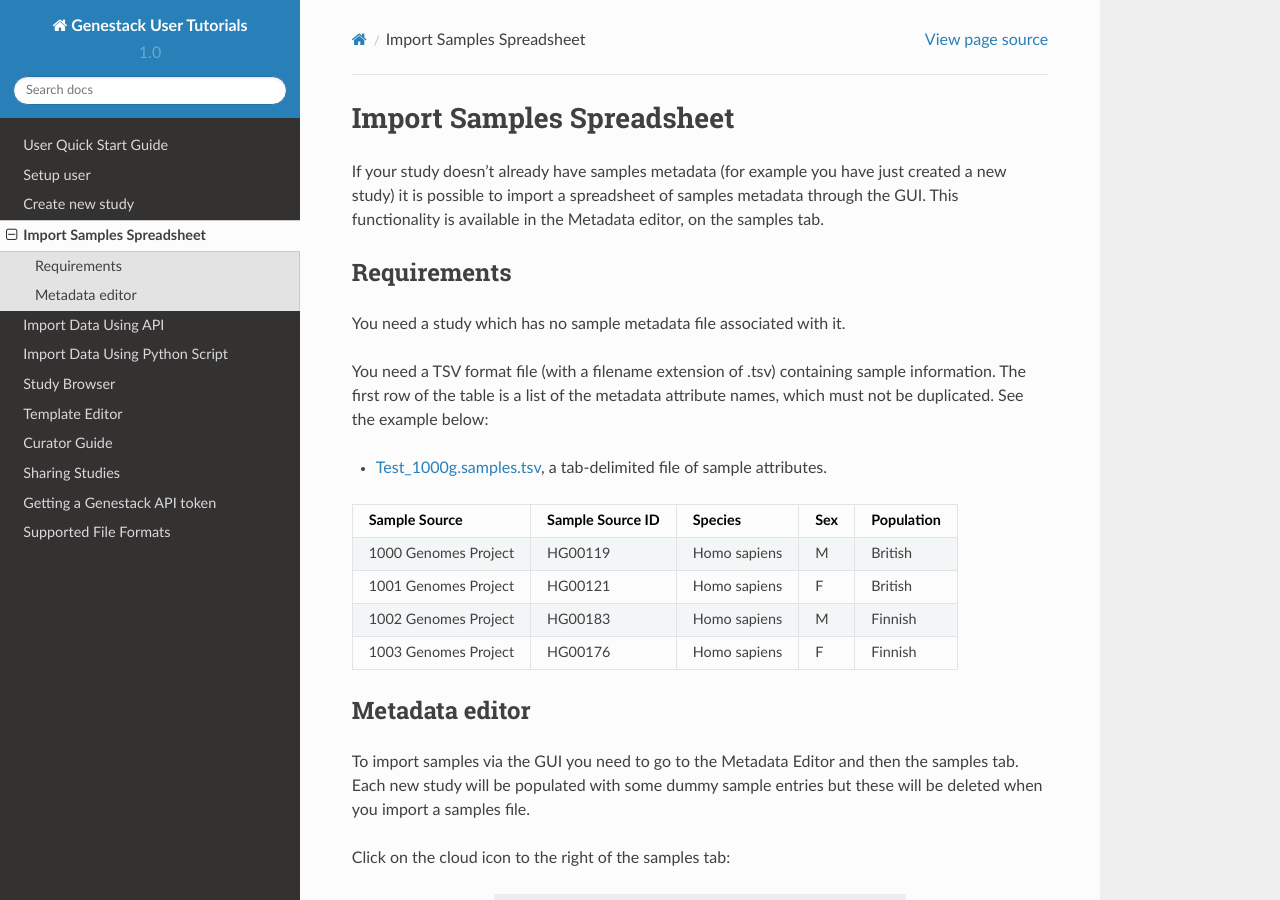
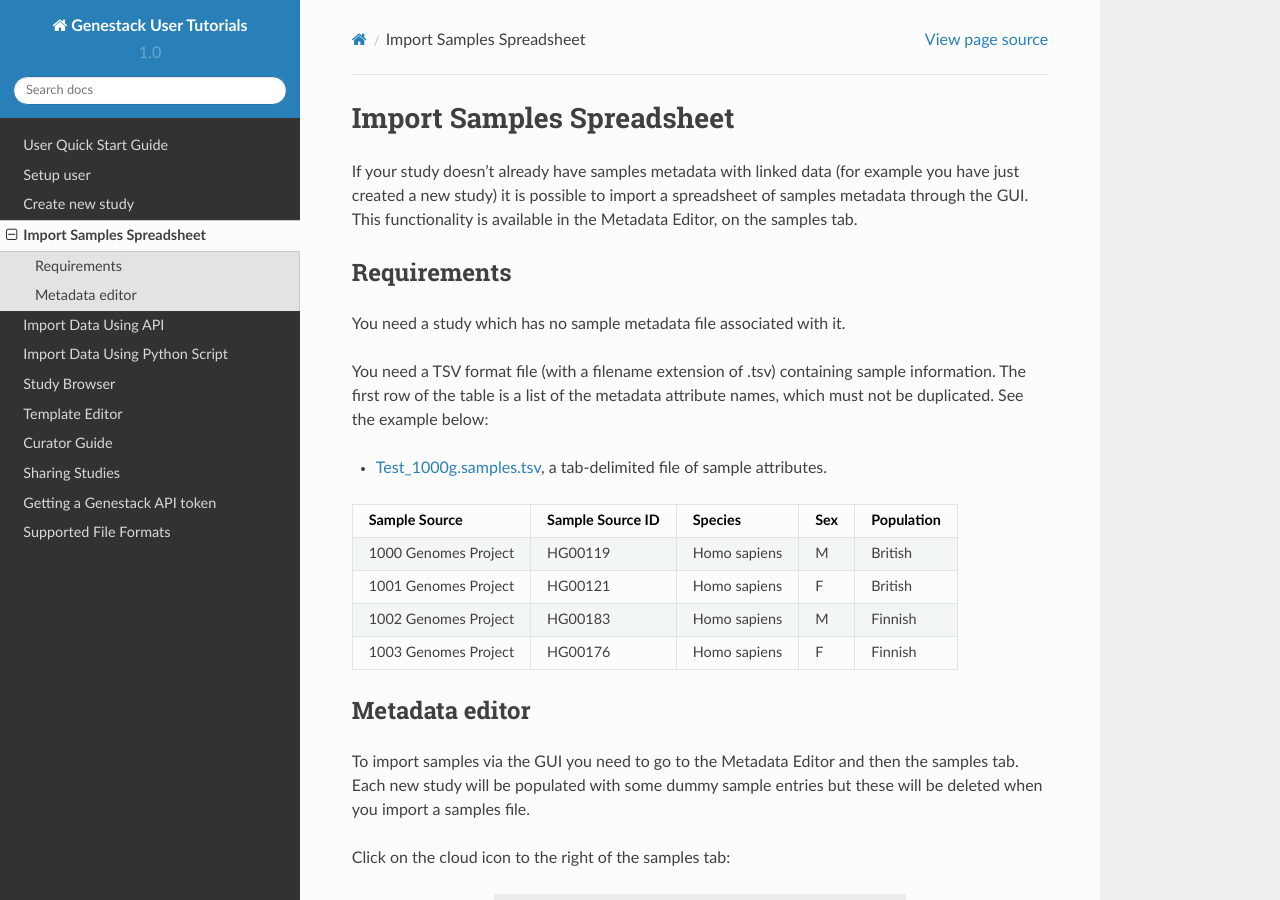
Before and after one commit to genestack/user-guide, a Sphinx documentation site: the page built from source/doc-odm-user-guide/import-samples-spreadsheet.rst, in a window 1280 px wide and 900 px high. Built offline with Sphinx 7.4.7 and the Read the Docs theme 2.0.0, drawn with Linux system fonts in a browser that asks for light colours; some of the changed text lies outside the part shown.

Commit message:
Update import-samples-spreadsheet.rst

```diff
--- a/source/doc-odm-user-guide/import-samples-spreadsheet.rst
+++ b/source/doc-odm-user-guide/import-samples-spreadsheet.rst
@@ -1,7 +1,7 @@
 Import Samples Spreadsheet
 ++++++++++++++++++++++++++
 
-If your study doesn't already have samples metadata (for example you have just created a new study) it is possible to import a spreadsheet of samples metadata through the GUI. This functionality is available in the Metadata editor, on the samples tab.
+If your study doesn't already have samples metadata with linked data (for example you have just created a new study) it is possible to import a spreadsheet of samples metadata through the GUI. This functionality is available in the Metadata Editor, on the samples tab.
 
 
 Requirements
```
Also changed, not shown: other parts of source/doc-odm-user-guide/import-samples-spreadsheet.rst (+1 -1 lines).
